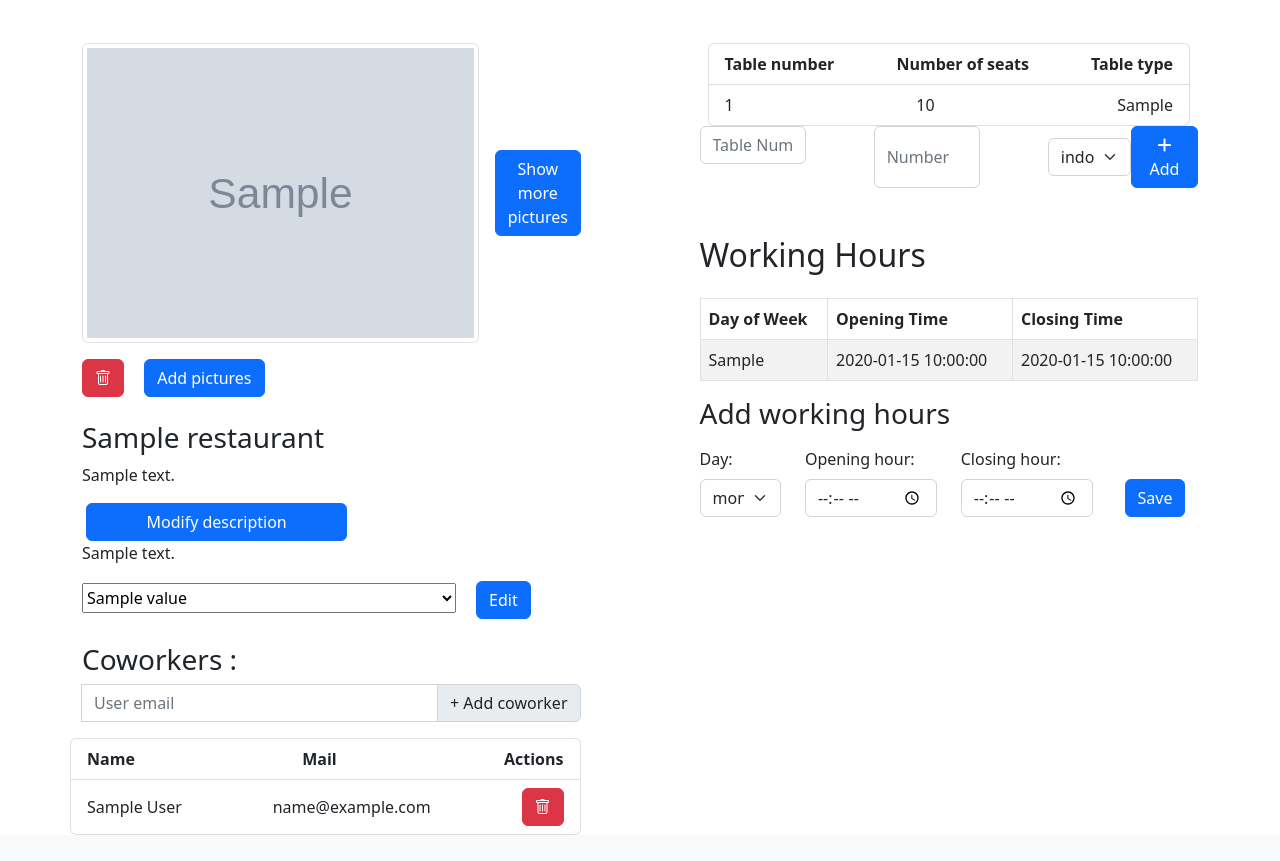
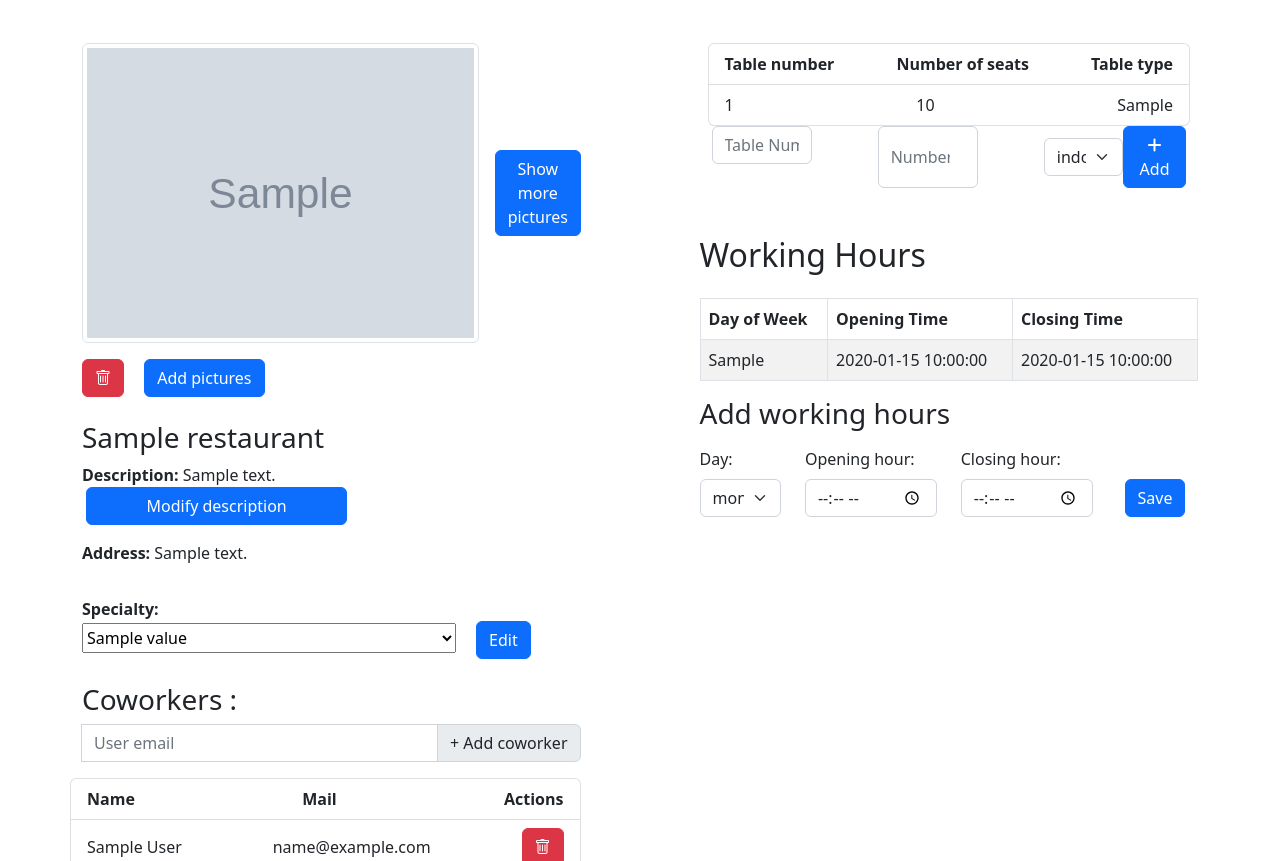
Before and after one commit to UA-TopTable/TopTableStaffAPI, a Python web app: template app/templates/manage_restaurant.html in a window 1280 px wide. Shown: the part 149-1010 px from the top of the page. Before the commit the page ends 984 px from the top, so only its background shows below. Run offline with Jinja, Linux system fonts and the light colour scheme; the template is opened without the code that fills it: most values are stand-ins (such as "Sample title", 1, 10 or a date in 2020); grey boxes marked "Sample" are stand-in pictures; some libraries are stand-ins or nearby versions.

Commit message:
added simple tweaks (labels)

```diff
--- a/app/templates/manage_restaurant.html
+++ b/app/templates/manage_restaurant.html
@@ -71,16 +71,18 @@
             </div>
             <div class="row mt-4">
                 <h3>{{restaurant.name}}</h3>
-                <p>{{restaurant.description}}</p>
+                <p class="mb-0"><b>Description: </b>{{restaurant.description}}</p>
                 <button type="button" class="btn btn-primary ms-3" data-bs-toggle="modal" style="max-width: 50%;"
                     data-bs-target="#descriptionModal">
                     Modify description
                 </button>
-                <p>{{restaurant.location_address}}</p>
+                <p class="mt-3"><b>Address: </b>{{restaurant.location_address}}</p>
+
+                <p class="mb-0 mt-3"><b>Specialty: </b></p>
                 <div class="col">
                     <select name="food_category" id="food_category" style="height: 30px;" class="w-75">
                         <option value="{{restaurant.food_category}}">{{restaurant.food_category.value}}</option>
-                        <hr/>
+                        <hr />
                     </select>
                     <button type="button" class="btn btn-primary ms-3" id="editCategory">
                         Edit
@@ -150,13 +152,13 @@
                     {% endif %}
                 </ul>
             </div>
+
             <form id="table_form">
-                <div class="row justify-content-between">
+                <div class="row justify-content-between mx-0">
                     <div class="col-md-3">
                         <input type="text" id="table_number" class="form-control w-100"
                             aria-describedby="insert table number" placeholder="Table Number" />
                     </div>
-
                     <div class="col-md-3 d-flex justify-content-center">
                         <input type="number" id="number_of_seats" class="form-control w-100"
                             aria-describedby="insert number of seats" placeholder="Number of Seats" />
@@ -168,7 +170,6 @@
                                 <option value="indoor">indoor</option>
                                 <option value="outdoor">outdoor</option>
                             </select>
-
                             <button class="btn btn-primary h-100 w-100" type="submit">
                                 <i class="fa fa-plus"></i>
                                 Add
@@ -177,6 +178,7 @@
                     </div>
                 </div>
             </form>
+
             <div>
                 <h2 class="mb-4 mt-5">Working Hours</h2>
                 {% if working_hours %}
```
Lines whose indentation alone changed are shown as unchanged.
